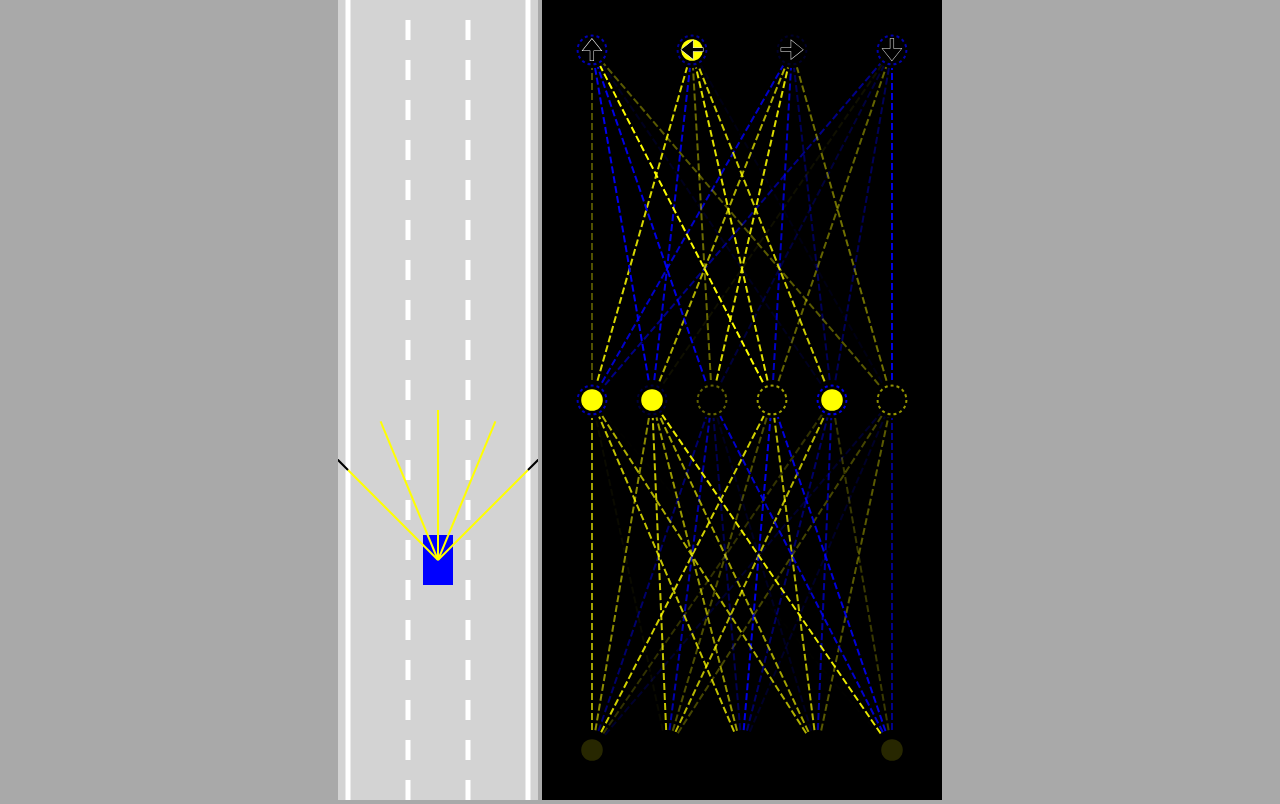
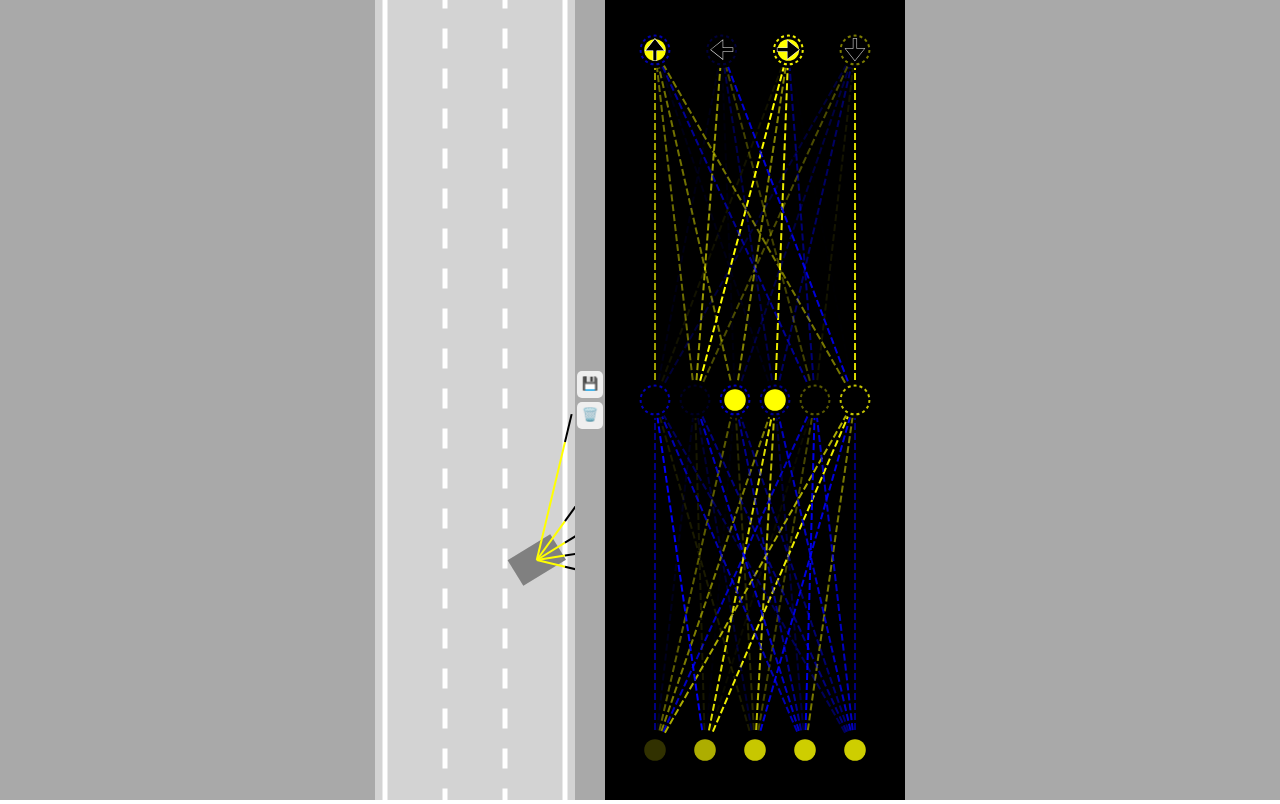
Before and after one commit to indranildeveloper/self-driving-car-simulation, a website built with Vite: page index.html in a window 1280 px wide. Built offline with nearby package versions, Linux system fonts and the light colour scheme.

Commit message:
Car training

```diff
--- a/css/styles.css
+++ b/css/styles.css
@@ -4,11 +4,30 @@
   box-sizing: border-box;
 }
 
-body {
+body > main {
   margin: 0;
   background: darkgray;
   overflow: hidden;
-  text-align: center;
+  display: flex;
+  justify-content: center;
+  align-items: center;
+}
+
+#verticalButtons {
+  display: flex;
+  flex-direction: column;
+}
+
+button {
+  border: none;
+  border-radius: 5px;
+  padding: 5px 5px 7px 5px;
+  margin: 2px;
+  cursor: pointer;
+}
+
+button:hover {
+  background: blue;
 }
 
 #carCanvas {
--- a/index.html
+++ b/index.html
@@ -10,6 +10,10 @@
   <body>
     <main>
       <canvas id="carCanvas"></canvas>
+      <div id="verticalButtons">
+        <button type="button" id="saveBtn">💾</button>
+        <button type="button" id="discardBtn">🗑️</button>
+      </div>
       <canvas id="networkCanvas"></canvas>
     </main>
     <script type="module" src="./js/main.js"></script>
--- a/js/car.js
+++ b/js/car.js
@@ -126,7 +126,7 @@ class Car {
     }
   }
 
-  draw(ctx, color) {
+  draw(ctx, color, drawSensor) {
     if (this.damaged) {
       ctx.fillStyle = "gray";
     } else {
@@ -142,7 +142,7 @@ class Car {
 
     ctx.fill();
 
-    if (this.sensor) {
+    if (this.sensor && drawSensor) {
       this.sensor.draw(ctx);
     }
   }
--- a/js/main.js
+++ b/js/main.js
@@ -1,47 +1,104 @@
 import Car from "./car";
+import NeuralNetwork from "./network";
 import Road from "./road";
 import Visualizer from "./visualizer";
 
 const carCanvas = document.getElementById("carCanvas");
 const networkCanvas = document.getElementById("networkCanvas");
+const saveBtn = document.getElementById("saveBtn");
+const discardBtn = document.getElementById("discardBtn");
 
 carCanvas.width = 200;
-networkCanvas.width = 400;
+networkCanvas.width = 300;
 
 const carCtx = carCanvas.getContext("2d");
 const networkCtx = networkCanvas.getContext("2d");
 
 const road = new Road(carCanvas.width / 2, carCanvas.width * 0.9);
-const car = new Car(road.getLaneCenter(1), 100, 30, 50, "AI");
+const N = 1;
+const cars = generateCars(N);
 
-const traffic = [new Car(road.getLaneCenter(1), -100, 30, 50, "DUMMY", 2)];
+let bestCar = cars[0];
+
+if (localStorage.getItem("bestBrain")) {
+  for (let i = 0; i < cars.length; i++) {
+    cars[i].brain = JSON.parse(localStorage.getItem("bestBrain"));
+
+    if (i !== 0) {
+      NeuralNetwork.mutate(cars[i].brain, 0.1);
+    }
+  }
+}
+
+const traffic = [
+  new Car(road.getLaneCenter(1), -100, 30, 50, "DUMMY", 2),
+  new Car(road.getLaneCenter(0), -300, 30, 50, "DUMMY", 2),
+  new Car(road.getLaneCenter(2), -300, 30, 50, "DUMMY", 2),
+  new Car(road.getLaneCenter(0), -500, 30, 50, "DUMMY", 2),
+  new Car(road.getLaneCenter(1), -500, 30, 50, "DUMMY", 2),
+  new Car(road.getLaneCenter(1), -700, 30, 50, "DUMMY", 2),
+  new Car(road.getLaneCenter(2), -700, 30, 50, "DUMMY", 2),
+];
+
+function save() {
+  localStorage.setItem("bestBrain", JSON.stringify(bestCar.brain));
+}
+
+function discard() {
+  localStorage.removeItem("bestBrain");
+}
 
 function animate(time) {
   for (let i = 0; i < traffic.length; i++) {
     traffic[i].update(road.borders, []);
   }
 
-  car.update(road.borders, traffic);
+  for (let i = 0; i < cars.length; i++) {
+    cars[i].update(road.borders, traffic);
+  }
+
+  bestCar = cars.find((car) => car.y === Math.min(...cars.map((c) => c.y)));
 
   carCanvas.height = window.innerHeight;
   networkCanvas.height = window.innerHeight;
 
   carCtx.save();
-  carCtx.translate(0, -car.y + carCanvas.height * 0.7);
+  carCtx.translate(0, -bestCar.y + carCanvas.height * 0.7);
 
   road.draw(carCtx);
 
   for (let i = 0; i < traffic.length; i++) {
     traffic[i].draw(carCtx, "red");
   }
-
-  car.draw(carCtx, "blue");
+  carCtx.globalAlpha = 0.2;
+  for (let i = 0; i < cars.length; i++) {
+    cars[i].draw(carCtx, "blue");
+  }
+  carCtx.globalAlpha = 1;
+  bestCar.draw(carCtx, "blue", true);
 
   carCtx.restore();
 
   networkCtx.lineDashOffset = -time / 50;
-  Visualizer.drawNetwork(networkCtx, car.brain);
+  Visualizer.drawNetwork(networkCtx, bestCar.brain);
   requestAnimationFrame(animate);
 }
 
+function generateCars(N) {
+  const cars = [];
+  for (let i = 0; i <= N; i++) {
+    cars.push(new Car(road.getLaneCenter(1), 100, 30, 50, "AI"));
+  }
+
+  return cars;
+}
+
+saveBtn.addEventListener("click", () => {
+  save();
+});
+
+discardBtn.addEventListener("click", () => {
+  discard();
+});
+
 animate();
--- a/js/network.js
+++ b/js/network.js
@@ -1,3 +1,5 @@
+import { lerp } from "./utils";
+
 class Level {
   constructor(inputCount, outputCount) {
     this.inputs = new Array(inputCount);
@@ -65,6 +67,23 @@ class NeuralNetwork {
 
     return outputs;
   }
+
+  static mutate(network, amount = 1) {
+    network.levels.forEach((level) => {
+      for (let i = 0; i < level.biases.length; i++) {
+        level.biases[i] = lerp(level.biases[i], Math.random() * 2 - 1, amount);
+      }
+      for (let i = 0; i < level.weights.length; i++) {
+        for (let j = 0; j < level.weights[i].length; j++) {
+          level.weights[i][j] = lerp(
+            level.weights[i][j],
+            Math.random() * 2 - 1,
+            amount
+          );
+        }
+      }
+    });
+  }
 }
 
 export default NeuralNetwork;
```
